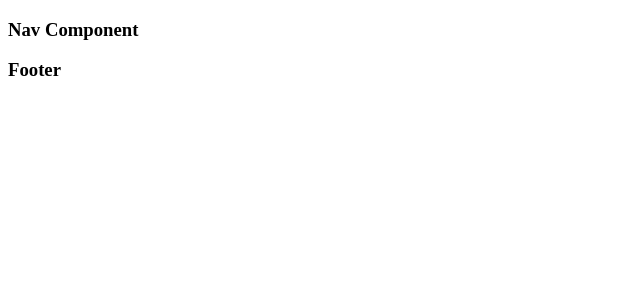
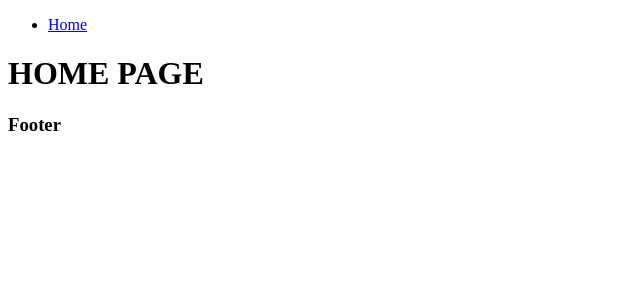
Before and after one commit to MichaelAbe/react-guitar-front, a React (Create React App) app: page / in a window 1280 px wide. Shown: the top 300 px of the page, without its empty margins (0-640 px from the left). Built offline with nearby package versions, Linux system fonts and the light colour scheme.

Commit message:
established home link in nav bar

```diff
--- a/src/App.js
+++ b/src/App.js
@@ -4,6 +4,8 @@
 // import './App.css';
 import HelloWorld from './components/HelloWorld';
 import Nav from './components/Nav'
+import Home from './components/Home'
+import Err from './components/Err';
 
 
 class App extends Component {
@@ -13,7 +15,8 @@
       <Router>
         <Nav />
         <Switch>
-
+          <Route exact path='/' component= { Home } />
+          <Route component= { Err } />
         </Switch>
         <Footer />
       </Router>
--- a/src/components/Nav.js
+++ b/src/components/Nav.js
@@ -1,11 +1,12 @@
 import React, { Component } from 'react'
+import { Link } from 'react-router-dom'
 
 class Nav extends Component {
     render() {
         return (
-            <div>
-                <h3>Nav Component</h3>
-            </div>
+            <ul>
+                <li><Link to='/'>Home</Link></li>
+            </ul>
         )
     }
 }
```
